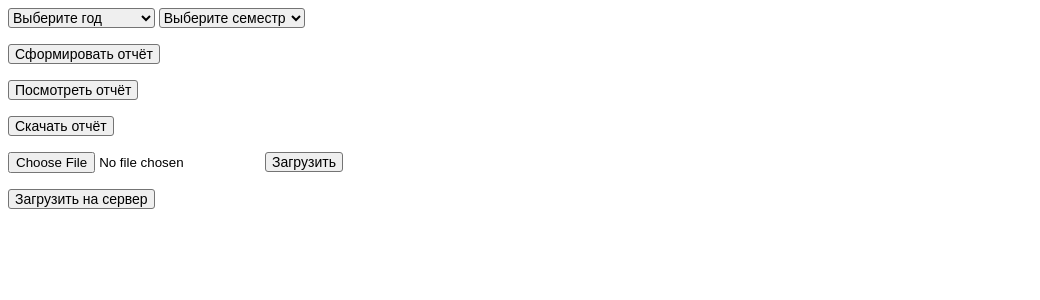
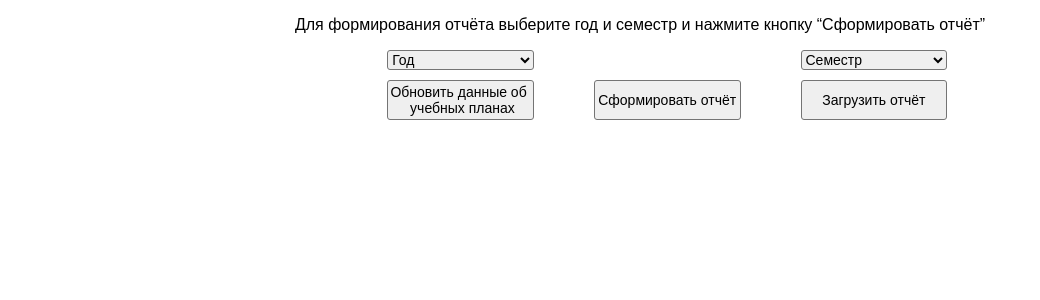
Before and after one commit to Autoreport-Dev-Team/autoreport, a Flask app: page / in a window 1280 px wide. Shown: the top 300 px of the page, without its empty margins (0-1040 px from the left). Run offline with Flask 3, Linux system fonts and the light colour scheme.

Commit message:
Update main.html

```diff
--- a/templates/autoreport/main.html
+++ b/templates/autoreport/main.html
@@ -1,64 +1,95 @@
 <!DOCTYPE html>
 <html lang="ru">
-
 <head>
     <meta charset="UTF-8">
     <meta http-equiv="X-UA-Compatible" content="IE=edge">
     <meta name="viewport" content="width=device-width, initial-scale=1.0">
     <title>Вторая страница</title>
     <link rel="stylesheet" type="text/css" href="{{ url_for('static',filename='css/main.css') }}">
-
+    <style>
+        #myModal {
+            display: none;
+        }
+    </style>
 </head>
-
-<body>
-    <form method="post">
-        <select name="user_year">
-            <option disabled selected="selected">Выберите год</option>
-            {% for i in range(0,10):%}
-            {%set date = data - i%}
-            <option>{{ date }}</option>
-            {% endfor %}
-        </select>
-        <select name="user_term">
-            <option disabled selected="selected">Выберите семестр</option>
-            <option>Осенний</option>
-            <option>Весенний</option>
-        </select>
-        <p><input type="submit" value="Сформировать отчёт"></p>
-
+<body onload="find_date();">
+    <p class="text">Для формирования отчёта выберите год и семестр и нажмите кнопку “Сформировать отчёт”</p>
+    <form action="" method="post" class="buttons" id="form">
+        <!--<div id="selects">-->
+            <div>
+            <select name="user_year" id="user_year" required>
+                <option disabled selected="selected">Год</option>
+                </select>
+                </div>
+        <div></div>
+        <div>
+            <select name="user_term" id="user_term" required>
+                <option disabled selected="selected">Семестр</option>
+                <option value="1">Осенний</option>
+                <option value="2">Весенний</option>
+            </select>
+        </div>
+        <div>
+            <input class="button" id="update_bd" value="Обновить данные об &#13;&#10; учебных планах" type="submit" onclick="find_db();"></div>
+        <div>
+            <input class="button" id="form_report" value="Сформировать отчёт" type="submit" onclick="find_practic();">
+        </div>
+        <div>
+            <input class="button" id="dowland_report" value="Загрузить отчёт" enctype="multipart/form-data" type="submit" onclick="upload_report();"></div>
     </form>
-    <form method="post">
-
-        {% if x %}
-        <p>{{ fileName }}</p>
-        {% endif%}
-
-    </form>
-    <div id="button">
-        <form method="post">
-
-            <p><input type="submit" name="submit_button" value="Посмотреть отчёт"></p>
-
-        </form>
-        <form method="post">
-
-            <p><input type="submit" name="submit_button" value="Скачать отчёт"></p>
-
-        </form>
-        <form method="post" enctype="multipart/form-data">
-            <p><input type="file" name="file" value="1">
-                <input type="submit" name="submit_button" value="Загрузить">
-            </p>
-
-
-        </form>
+    <div id="test"></div>
+    <div id="modal">
+        <div class="hystmodal" id="window_1_modal">
+            <div class="window_1" id="window_1">
+                <div id="window_messeg"></div>
+                <button class="button_window_1" onclick="hide_pop_up_window();">Ok</button>
+            </div>
+        </div>
+        <div class="hystmodal" id="window_2_modal">
+            <div class="window_1">
+                <p>Данный отчёт уже был сформирован.<br>
+                    Сформировать новый или использовать текущий?</p>
+                <button class="button_window_1">Новый</button>
+                <button class="button_window_1">Текущий</button>
+            </div>
+        </div>
+        <div class="hystmodal" id="window_4_modal">
+            <div class="window_1">
+                <p>Данный отчёт уже был добавлен на сервер.<br>
+                    Сформировать заново?</p>
+                <button class="button_window_1">Нет</button>
+                <button class="button_window_1">Да</button>
+            </div>
+        </div>
+        <div class="hystmodal" id="window_3_modal">
+            <div class="window_2" id="window_2">
+                <p id="pract_text_1">Практики<br>
+                    весенний семестр</p>
+                <hr>
+                <div id="pract">
+                    <p>Группа</p>
+                    <p>Тип практики</p>
+                    <p>Период прохождения</p>
+                    <p>ФИО преподавателя</p>
+                    <div>
+                    </div>
+                </div>
+                <hr>
+                <div id="scroll">
+                    <p class="kurs">1 курс</p>
+                    <div id="kurs_1"></div>
+                    <p class="kurs">2 курс</p>
+                    <div id="kurs_2"></div>
+                    <p class="kurs">3 курс</p>
+                    <div id="kurs_3"></div>
+                    <p class="kurs">4 курс</p>
+                    <div id="kurs_4"></div>
+                </div>
+                <input class="button_window_1"  value="Готово" type="submit" onclick="hide_pop_up_window_pract('window_3_modal');">
+            </div>
+        </div>
     </div>
-
-    <form method="post">
-        <p><input type="submit" value="Загрузить на сервер"></p>
-
-    </form>
-
+    <script src="{{ url_for('static',filename='js/script.js') }}">
+    </script>
 </body>
-
 </html>
```
